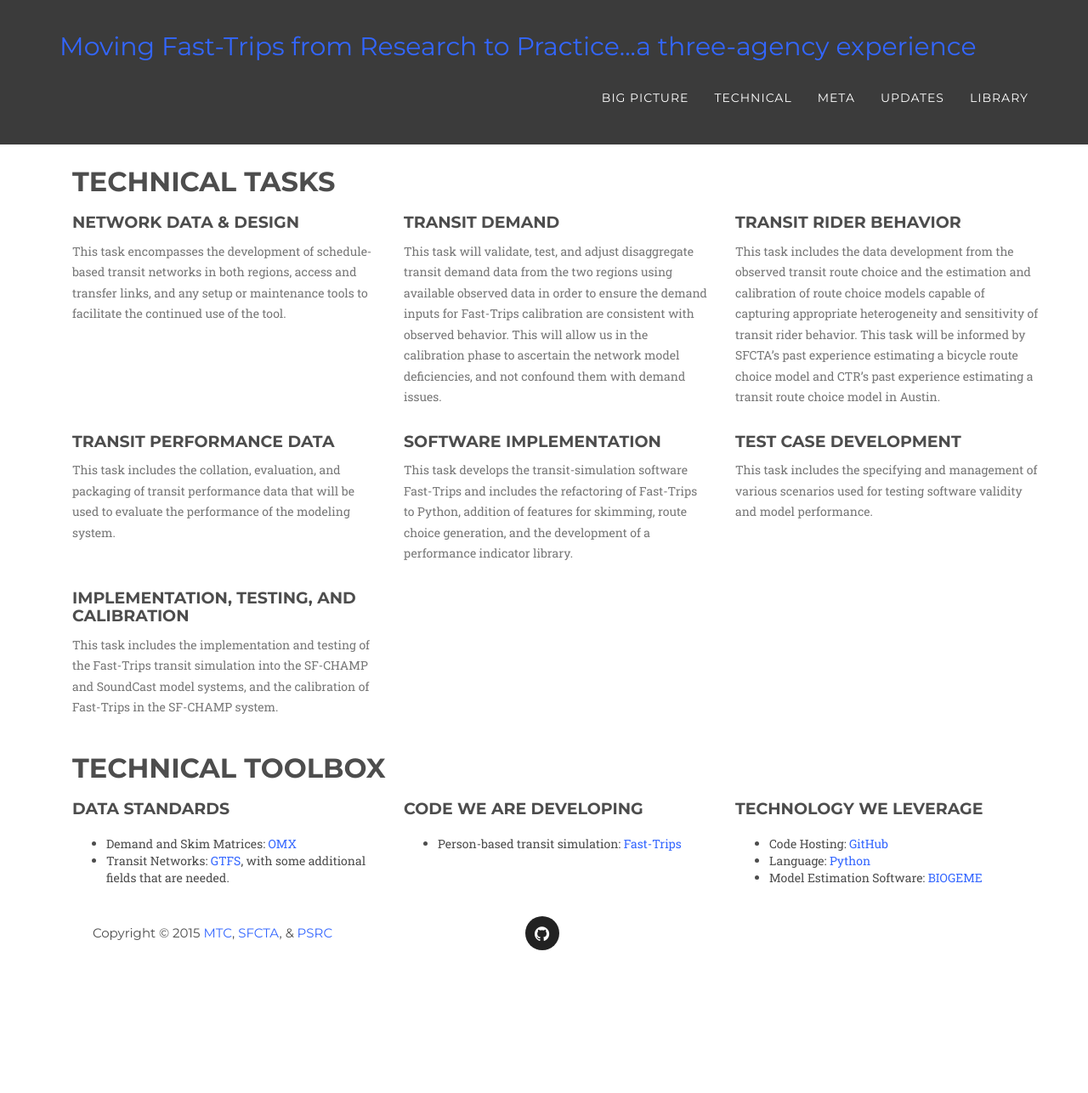
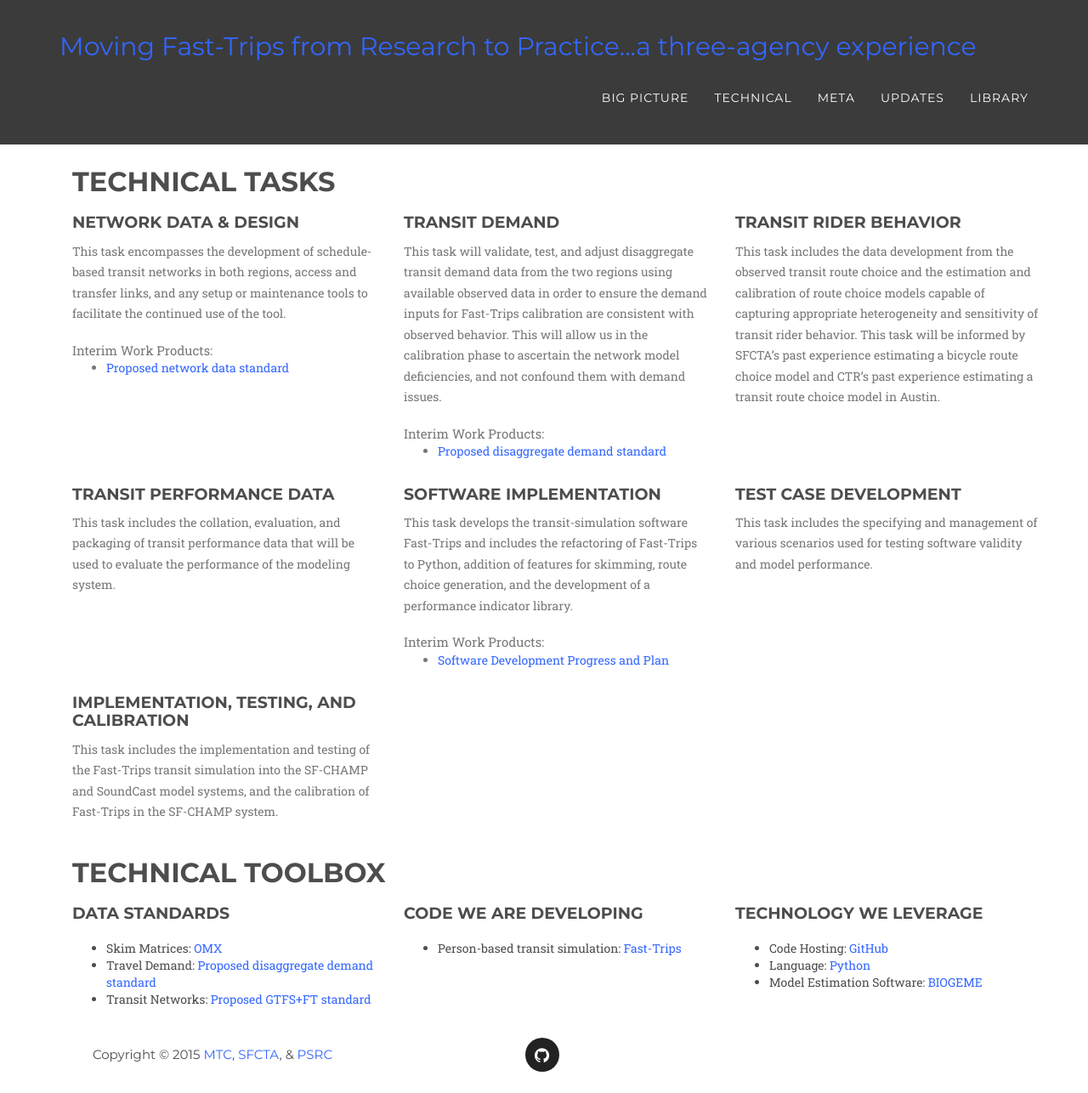
Before and after one commit to BayAreaMetro/fast-trips-project, a Jekyll site: the page built from technical/index.html, in a window 1280 px wide and 1286 px high. Shown: the whole window at 85% size. Built offline with Jekyll 4.4.1, drawn with Linux system fonts in a browser that asks for light colours; some web fonts are replaced.

Commit message:
Add interim work products to library and technical page
Network and demand design + software update

```diff
--- a/technical/index.html
+++ b/technical/index.html
@@ -22,6 +22,11 @@
 			  both regions, access and transfer links, and any setup or maintenance tools
 			  to facilitate the continued use of the tool.
 			</p>
+			<div class="text-muted">Interim Work Products:
+			<ul>
+			  <li><a href="{{ site.baseurl }}/library/T2-NetworkDesign-WorkingCopy-July2015.pdf">Proposed network data standard</a></li>
+			</ul>
+			</div>
 		</div>
 	<!-- /col-md-4 col-sm-6 task-item -->
 	</div>
@@ -37,6 +42,11 @@
 			  This will allow us in the calibration phase to ascertain the network model
 			  deficiencies, and not confound them with demand issues.
 			</p>
+			<div class="text-muted">Interim Work Products:
+			<ul>
+			   <li><a href="{{ site.baseurl }}/library/T3-TransitDemandData-WorkingCopy-July2015.pdf">Proposed disaggregate demand standard</a></li>
+			</ul>
+			</div>
 		</div>
 	<!-- /col-md-4 col-sm-6 task-item -->
 	</div>
@@ -82,6 +92,11 @@
 			route choice generation, and the development of a performance indicator
 			library.
 			</p>
+			<div class="text-muted">Interim Work Products:
+			<ul>
+				<li><a href="{{ site.baseurl }}/library/T6-Fast-TripsDevelopmentPlan.pdf">Software Development Progress and Plan</a></li>
+			</ul>
+			</div>
 		</div>
 	<!-- /col-md-4 col-sm-6 task-item -->
 	</div>
@@ -135,9 +150,9 @@
 			</h4>
 			<p class="text-muted">
 			  <ul>
-			  	<li> Demand and Skim Matrices: <a href="http://github.com/osPlanning/omx">OMX</a></li>
-			 	<li> Transit Networks: <a href="https://developers.google.com/transit/gtfs/">GTFS</a>,
-			 		with some additional fields that are needed.</li>
+			  	<li> Skim Matrices: <a href="http://github.com/osPlanning/omx">OMX</a></li>
+			 	<li> Travel Demand: <a href="{{ site.baseurl }}/library/T3-TransitDemandData-WorkingCopy-July2015.pdf">Proposed disaggregate demand standard</a></li>
+			 	<li> Transit Networks: <a href="{{ site.baseurl }}/library/T2-NetworkDesign-WorkingCopy-July2015.pdf">Proposed GTFS+FT standard</a></li>
 			  </ul>
 			</p>
 		</div>
```
Also changed, not shown: library/index.md (+6 -1 lines), 3 other files.
